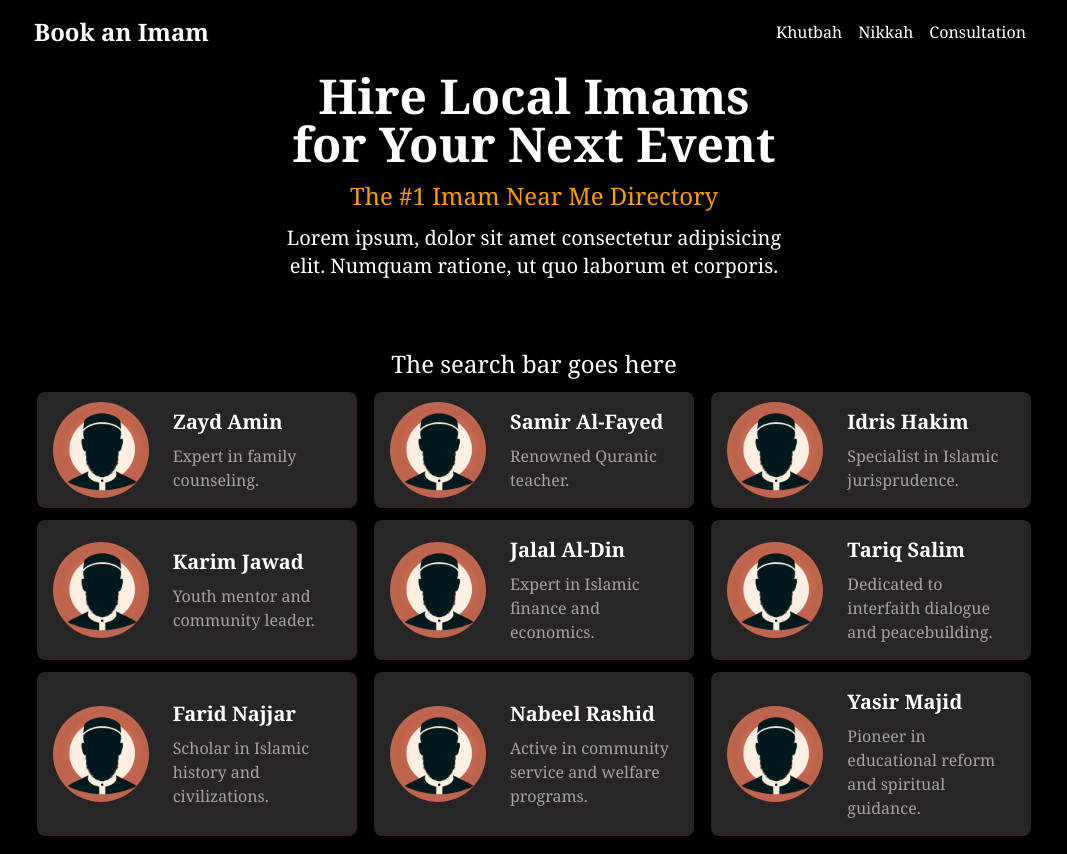
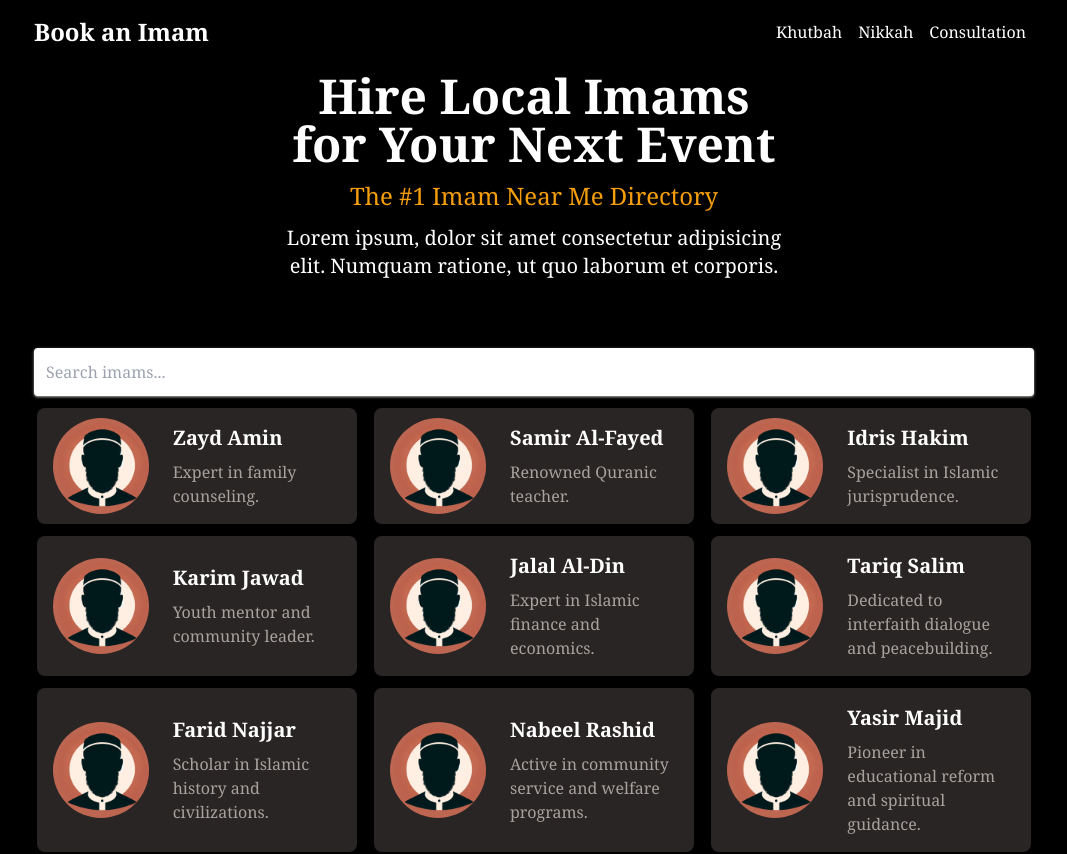
Before and after one commit to shah-a/Book-an-Imam, a React (Vite) app: page / in a window 1280 px wide. Shown: the top 854 px of the page, without its empty margins (106-1173 px from the left). Built offline with nearby package versions, Linux system fonts and the light colour scheme.

Commit message:
[Added] search bar functionality

```diff
--- a/src/components/ImamGrid/index.jsx
+++ b/src/components/ImamGrid/index.jsx
@@ -1,7 +1,10 @@
+import { useState } from 'react';
 import ImamCard from '../ImamCard';
 import imamImage from '../../assets/imam.png';
 
 function ImamGrid() {
+  const [searchQuery, setSearchQuery] = useState('');
+
   const imams = [
     { id: 1, name: 'Zayd Amin', image: imamImage, description: 'Expert in family counseling.' },
     { id: 2, name: 'Samir Al-Fayed', image: imamImage, description: 'Renowned Quranic teacher.' },
@@ -14,11 +17,22 @@ function ImamGrid() {
     { id: 9, name: 'Yasir Majid', image: imamImage, description: 'Pioneer in educational reform and spiritual guidance.' },
   ];
 
+  const filteredImams = imams.filter(imam =>
+    imam.name.toLowerCase().includes(searchQuery.toLowerCase()) ||
+    imam.description.toLowerCase().includes(searchQuery.toLowerCase())
+  );
+
   return (
     <div className="ImamGrid container mx-auto space-y-3">
-      <h1 className="text-center text-2xl">The search bar goes here</h1>
+      <input
+        type="text"
+        className="w-full p-3 rounded shadow shadow-stone-400 text-black"
+        placeholder="Search imams..."
+        value={searchQuery}
+        onChange={(e) => setSearchQuery(e.target.value)}
+      />
       <div className="grid grid-cols-1 sm:grid-cols-2 md:grid-cols-3 gap-3 justify-items-center">
-        {imams.map((imam) => (
+        {filteredImams.map((imam) => (
           <ImamCard key={imam.id} name={imam.name} image={imam.image} description={imam.description} />
         ))}
       </div>
```
